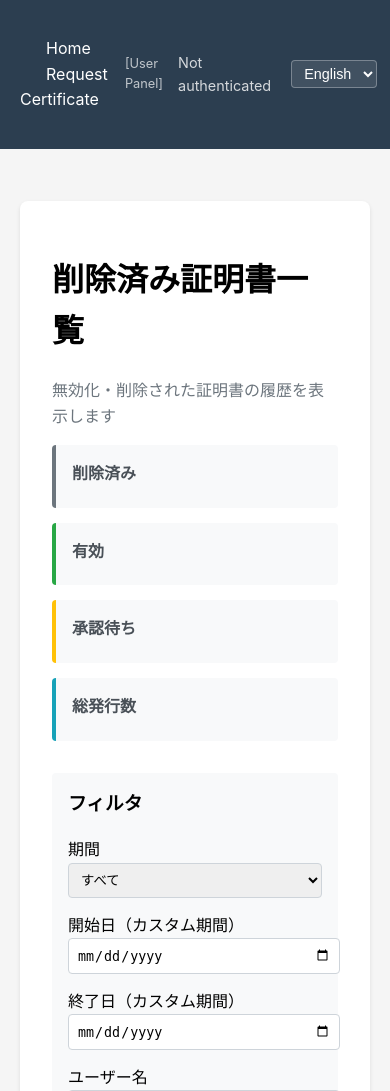
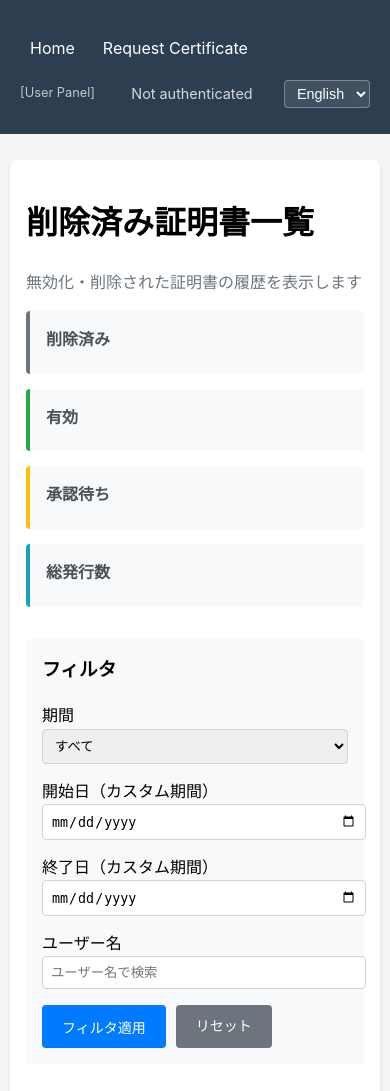
Before and after one commit to tarou0080/openvpn-ldap-webui, a Flask app: template webui/templates/admin_revoked_certificates.html in a window 390 px wide. Shown: the top 1091 px of the page. Run offline with Flask 3, Linux system fonts and the light colour scheme; the template is opened without the code that fills it, so the values that code supplies are empty; parts of the project's set-up code (start-up, migrations or seed data) failed here and were passed over; some libraries are stand-ins or nearby versions.

Commit message:
Add responsive WebUI layout and fix certificate count heading
- Add a mobile media query to the shared stylesheet so navigation,
  dashboard cards and wide tables adapt to small screens; desktop
  rendering is unchanged. Wrap wide tables in a horizontal-scroll
  container.
- Fix the approved-certificates heading rendering a literal {count}
  placeholder: the count-aware translation string is now called with
  its count argument instead of printing the length separately.
- Update CHANGELOG (en/ja) for 1.1.0.

Co-Authored-By: Claude Opus 4.8 <noreply@anthropic.com>

```diff
--- a/webui/templates/admin.html
+++ b/webui/templates/admin.html
@@ -11,6 +11,7 @@
 <div style="margin-bottom: 2rem;">
     <h2>承認待ちの証明書要求</h2>
     {% if pending_requests %}
+    <div class="table-responsive">
     <table>
         <thead>
             <tr>
@@ -48,6 +49,7 @@
             {% endfor %}
         </tbody>
     </table>
+    </div>
     {% else %}
     <div style="padding: 1rem; background-color: #f8f9fa; border-radius: 4px; color: #6c757d;">
         <p style="margin: 0;">承認待ちの要求はありません。</p>
@@ -58,6 +60,7 @@
 <div style="margin-bottom: 2rem;">
     <h2>再承認申請中の証明書</h2>
     {% if reapproval_requests %}
+    <div class="table-responsive">
     <table>
         <thead>
             <tr>
@@ -97,6 +100,7 @@
             {% endfor %}
         </tbody>
     </table>
+    </div>
     {% else %}
     <div style="padding: 1rem; background-color: #f8f9fa; border-radius: 4px; color: #6c757d;">
         <p style="margin: 0;">再承認申請はありません。</p>
--- a/webui/templates/admin_revoked_certificates.html
+++ b/webui/templates/admin_revoked_certificates.html
@@ -84,6 +84,7 @@
     </div>
 
     {% if revoked_certs %}
+    <div class="table-responsive">
     <table>
         <thead>
             <tr>
@@ -110,6 +111,7 @@
             {% endfor %}
         </tbody>
     </table>
+    </div>
 
     <!-- ページネーション -->
     {% if pagination.total_pages > 1 %}
--- a/webui/templates/audit_logs.html
+++ b/webui/templates/audit_logs.html
@@ -89,7 +89,7 @@
 <!-- 監査ログ一覧 -->
 <div style="margin-bottom: 2rem;">
     {% if audit_logs %}
-    <div style="overflow-x: auto;">
+    <div class="table-responsive">
         <table>
             <thead>
                 <tr>
--- a/webui/templates/base.html
+++ b/webui/templates/base.html
@@ -459,6 +459,59 @@
             background-color: #2c3e50;
             color: white;
         }
+
+        .nav-right {
+            display: flex;
+            align-items: center;
+        }
+
+        /* Mobile responsiveness */
+        @media (max-width: 768px) {
+            .container, .container-fluid {
+                padding: 10px;
+            }
+            .main-content {
+                padding: 1rem;
+            }
+            .header {
+                margin-bottom: 1rem;
+            }
+            .nav {
+                flex-direction: column;
+                align-items: stretch;
+                gap: 8px;
+                padding: 0 10px;
+            }
+            .nav > div:first-child {
+                display: flex;
+                flex-wrap: wrap;
+            }
+            .nav a {
+                margin: 2px 8px 2px 0;
+                padding: 8px 10px;
+            }
+            .nav-right {
+                flex-wrap: wrap;
+                justify-content: space-between;
+            }
+            .language-selector {
+                margin-left: 10px;
+            }
+            .col-3 {
+                flex: 0 0 100%;
+                max-width: 100%;
+                margin-bottom: 0.75rem;
+            }
+            .col-2, .col-4 {
+                flex: 0 0 50%;
+                max-width: 50%;
+                margin-bottom: 0.75rem;
+            }
+            th, td {
+                padding: 8px;
+                font-size: 0.85rem;
+            }
+        }
     </style>
 </head>
 <body>
@@ -479,7 +532,7 @@
                     {% endif %}
                     {% endif %}
                 </div>
-                <div style="display: flex; align-items: center;">
+                <div class="nav-right">
                     <div class="domain-indicator">
                         {% if domain.is_admin %}
                         {{ _('Admin Panel') }}
--- a/webui/templates/index.html
+++ b/webui/templates/index.html
@@ -14,6 +14,7 @@
 <div>
     <h2>あなたの証明書要求履歴</h2>
     {% if requests %}
+    <div class="table-responsive">
     <table>
         <thead>
             <tr>
@@ -102,6 +103,7 @@
             {% endfor %}
         </tbody>
     </table>
+    </div>
     {% else %}
     <p>証明書要求の履歴がありません。</p>
     {% endif %}
--- a/webui/templates/system_status.html
+++ b/webui/templates/system_status.html
@@ -116,6 +116,7 @@
 <div style="margin-bottom: 2rem;">
     <h2>スケジューラ実行履歴</h2>
     <div style="border: 1px solid #dee2e6; border-radius: 4px; padding: 1rem; background-color: white;">
+        <div class="table-responsive">
         <table style="font-size: 14px;">
             <thead>
                 <tr>
@@ -158,6 +159,7 @@
                 {% endfor %}
             </tbody>
         </table>
+        </div>
     </div>
 </div>
 {% endif %}
@@ -167,6 +169,7 @@
     <h2>最近の活動</h2>
     {% if recent_activities and not recent_activities[0].get('error') %}
     <div style="border: 1px solid #dee2e6; border-radius: 4px; overflow: hidden; background-color: white;">
+        <div class="table-responsive">
         <table>
             <thead>
                 <tr>
@@ -201,6 +204,7 @@
                 {% endfor %}
             </tbody>
         </table>
+        </div>
     </div>
     {% elif recent_activities and recent_activities[0].get('error') %}
     <div style="padding: 1rem; background-color: #f8d7da; color: #721c24; border-radius: 4px;">
```
Also changed, not shown: CHANGELOG.ja.md (+10 -0 lines), webui/templates/admin_certificates.html (+7 -1 lines), CHANGELOG.md.
